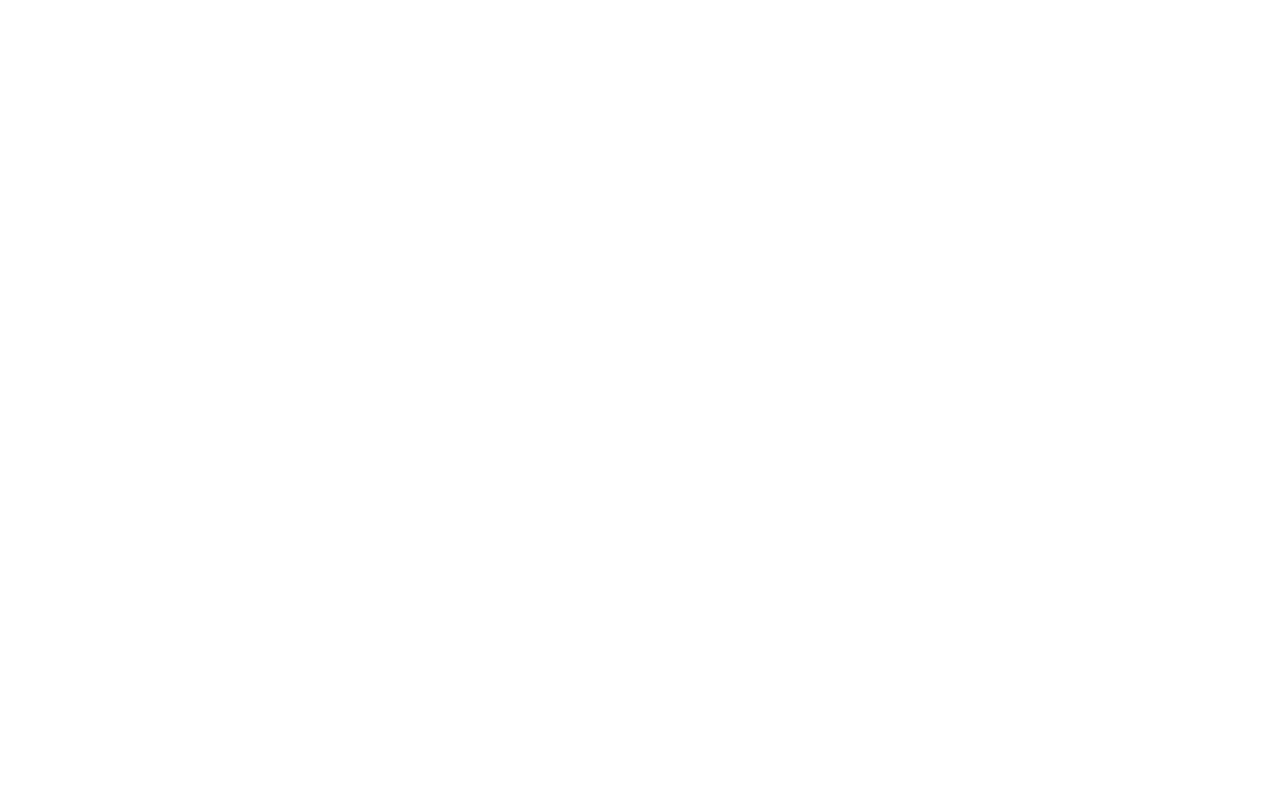
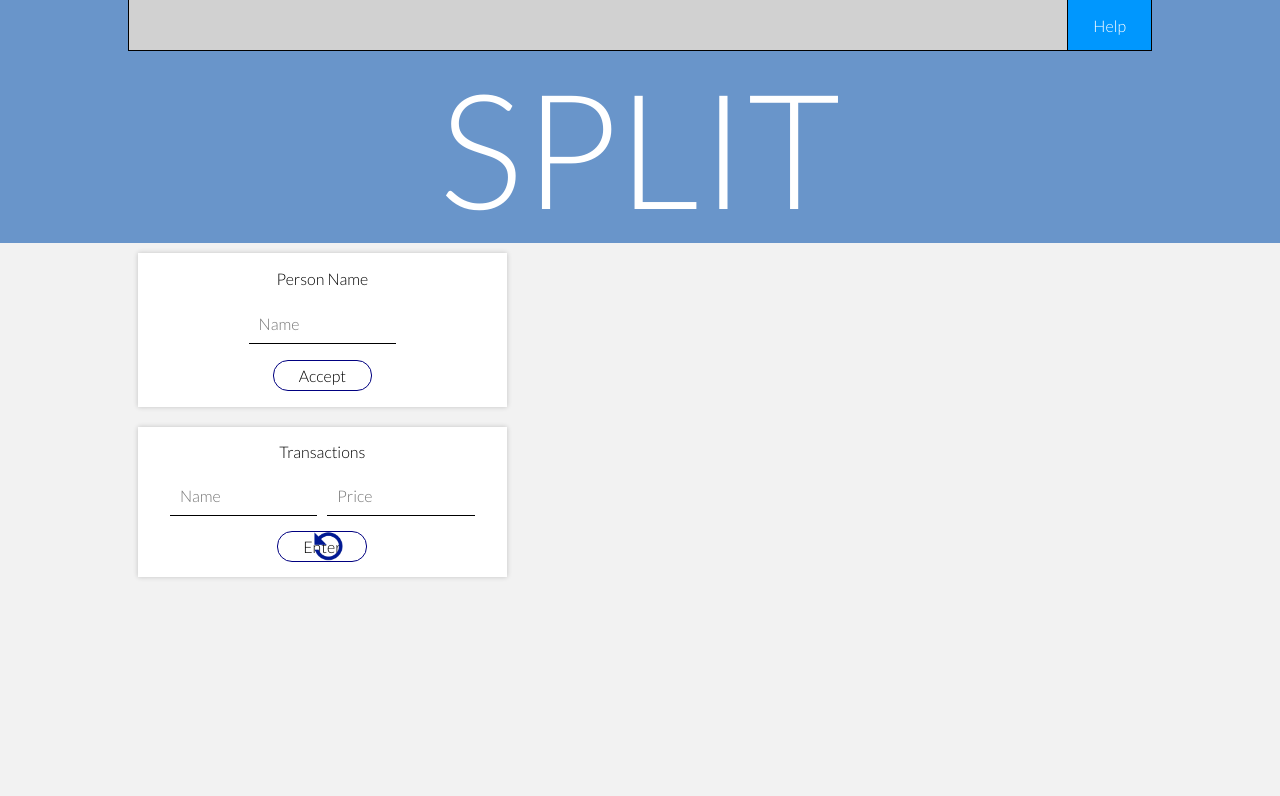
Before and after one commit to KevinLuong96/split, a plain HTML site: page index.html in a window 1280 px wide. Drawn offline with nearby package versions, Linux system fonts and the light colour scheme.

Commit message:
revamped ui

```diff
--- a/css/styles.css
+++ b/css/styles.css
@@ -4,24 +4,42 @@
   font-weight: 300;
 }
 
-#split{
-  width: 20%;
-  margin-top: 10px;
-}
+/*#split{
+  width: 5%;
+  margin: 10px 0 10px 0;
+}*/
+
 
 a{
   text-decoration: none;
 }
 
+body{
+  background-color: #f2f2f2;
+}
 .main-nav{
-  text-align: right;
-  padding-right: 10px;
+  background-color: #6995CA;
 }
 
-.main-nav button{
+.menu-bar{
+  text-align: right;
+  background-color: #D1D1D1;
+  height:51px;
+  width:80%;
+  margin:auto;
+  border-bottom: 1px solid black;
+  border-left: 1px solid black;
+  border-right:1px solid black;
+}
+
+.menu-bar button{
   background: #0097FE;
   color:white;
-  border-radius: 5px;
+  border:none;
+  border-left: 1px solid black;
+  border-radius: 0;
+  margin:0;
+  height:100%;
   z-index:1000;
 }
 
@@ -82,7 +100,7 @@ a{
   background-color: #FFFFFF;
   border: 1px solid #0076FE;
   border-radius: 5px;
-  width: 75%;
+  width: 85%;
   left: 20%;
 }
 
@@ -103,23 +121,40 @@ a{
 }
 .main-header{
   text-align: center;
+  width:100%;
+  background-color:#6995CA;
+}
+
+.main-header h1{
+  color:white;
+  font-size: 10em;
+  margin:0;
 }
 
 .container{
   text-align: center;
+  width:90%;
+  margin:auto;
+  min-height: calc( 100vh - 250px) ;
+  height:auto;
 }
 
 input[type="text"]{
   width:60%;
   padding: 10px;
   margin:5px;
+  border:none;
+  border-bottom: 1px solid black;
 }
 
 .name{
   width:80%;
   margin:auto;
-  border: 1px solid navy;
-  border-radius: 15px;
+/*  border: 1px solid navy;
+  border-radius: 15px;*/
+  background-color: #FFFFFF;
+  box-shadow: 0px 0px 5px rgba(0, 0, 0, 0.2);
+
 }
 
 #name{
@@ -151,9 +186,11 @@ h4{
 
 .user{
   width:80%;
-  border: 1px solid black;
-  border-radius: 15px;
-  margin: 10px 0;
+/*  border: 1px solid black;
+  border-radius: 15px;*/
+  margin: 10px;
+  box-shadow: 0px 0px 5px rgba(0, 0, 0, 0.2);
+  background-color:#FFFFFF;
 }
 
 .selected{
@@ -163,14 +200,17 @@ h4{
 .transaction{
   width: 80%;
   margin: 25px 10% 0 10%;
-  border: 1px solid navy;
-  border-radius: 15px;
+/*  border: 1px solid navy;
+  border-radius: 15px;*/
   padding: 5px 0;
   display:flex;
   flex-wrap: wrap;
   justify-content: center;
   align-items: center;
   position:relative;
+  background-color: #FFFFFF;
+  box-shadow: 0px 0px 5px rgba(0, 0, 0, 0.2);
+
 }
 
 button {
@@ -182,7 +222,7 @@ button {
 }
 
 .user button{
-  margin: 0 10px 10px 10px;
+  margin-bottom: 10px;
   background-color: #FFFFFF;
   border:none;
   margin-top:0.75em;
@@ -255,8 +295,10 @@ button {
 
   .container{
     display: flex;
+    flex-direction: column;
     flex-wrap: wrap;
-    justify-content: center;
+    justify-content: flex-start;
+    align-items: center;
   }
 
   .name,
@@ -279,6 +321,7 @@ button {
     left: 28%;
   }
 
+
   .arrow{
     top:50%;
   }
@@ -299,10 +342,58 @@ button {
 
   .people-help{
     top:102%;
+    width:150%;
   }
 
   .people-arrow{
     top: 89%;
   }
 
+  .sidebar{
+    width:100%;
+    display:flex;
+    justify-content: center;
+  }
+
+  #holder{
+    flex-direction: row;
+    justify-content: space-around;
+    width: 80%;
+    overflow: visible;
+    align-items: flex-start;
+  }
+
+  .user{
+    width: 45%;
+  }
+
+  .user button{
+    padding: 10px;
+  }
+
 }
+
+@media(min-width:70em){
+  .sidebar{
+    width: 40%;
+    flex-direction: column;
+  }
+
+  .container{
+    width:80%;
+    margin: auto;
+    flex-direction: row;
+    align-items: flex-start;
+    justify-content: center;
+  }
+  .name,
+  .transaction{
+    width: 90%;
+  }
+
+  #holder{
+    width:60%;
+  }
+
+
+}
--- a/index.html
+++ b/index.html
@@ -0,0 +1,46 @@
+<!DOCTYPE html>
+<html lang="en-US">
+<head>
+  <link href='https://fonts.googleapis.com/css?family=Lato:400,300'
+    rel='stylesheet' type='text/css'>
+  <meta charset="UTF-8">
+  <meta name="viewport" content="width= device-width, initial-scale=1.0">
+  <title>Split</title>
+  <link rel="stylesheet" href="css/normalize.css">
+  <link rel="stylesheet" href="css/styles.css">
+</head>
+
+<body>
+<nav class="main-nav">
+  <div class="menu-bar">
+    <button id='help'>Help</button>
+  </div>
+</nav>
+<header class="main-header">
+  <!-- <img id ="split" src="img/split.png" alt="split"> -->
+  <h1>SPLIT</h1>
+</header><!-- /header -->
+<div class="container">
+  <div class="sidebar">
+    <div class="name">
+      <h4>Person Name</h4>
+      <input type="text" placeholder="Name" id="name">
+      <button type="button" id="accept">Accept</button>
+    </div>
+    <div class="transaction">
+      <h4>Transactions</h4>
+      <div id="input">
+        <input type="text" placeholder="Name" id="item-input">
+        <input type="text" placeholder="Price" id="price">
+      </div>
+      <button type="button" id="transaction-button">Enter</button>
+      <img id= "undo" src="img/undo.png" alt="undo">
+    </div>
+  </div>
+  <ul id= "holder">
+  </ul>
+</div>
+<script src="http://code.jquery.com/jquery-1.12.0.min.js"></script>
+<script src="js/app.js"></script>
+</body>
+</html>
--- a/js/app.js
+++ b/js/app.js
@@ -445,9 +445,9 @@ peopleHelp += 'their balance to the other people involved in their transactions'
 peopleHelp += '.</p></div>'
 
 $('#help').click(function(){
-  $('.main-header').css({
-    'margin-top': '51px'
-  })
+  // $('.main-header').css({
+  //   'margin-top': '51px'
+  // })
   $('body').append(help);
   $('#help').hide();
 
@@ -563,3 +563,12 @@ $('body').delegate('#help-cancel', 'click', function() {
     removeHelp('people');
   }
 });   //help overlay close button
+
+// $('#split').click(function() {
+//   if ($(this).hasClass('maximized')){
+//     $(this).removeClass('maximized').css('width', '5%');;
+//   }
+//   else{
+//     $(this).addClass('maximized').css('width', '20%');;
+//   }
+// });
```
